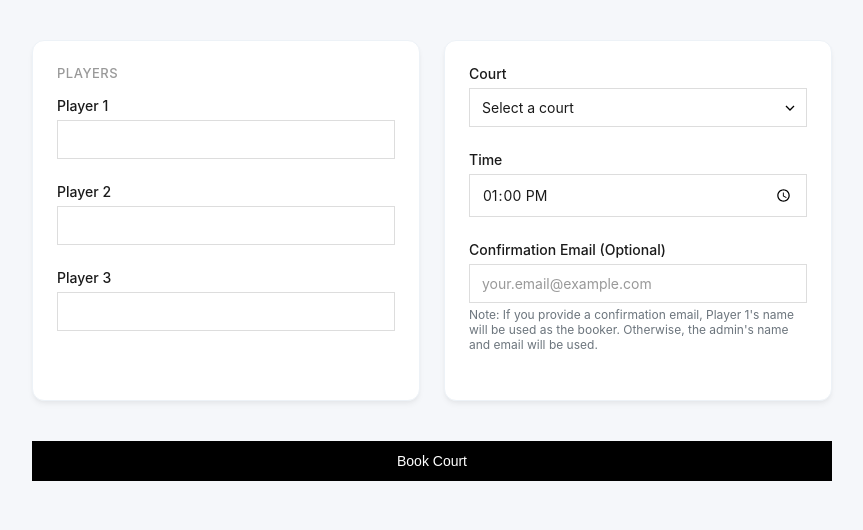
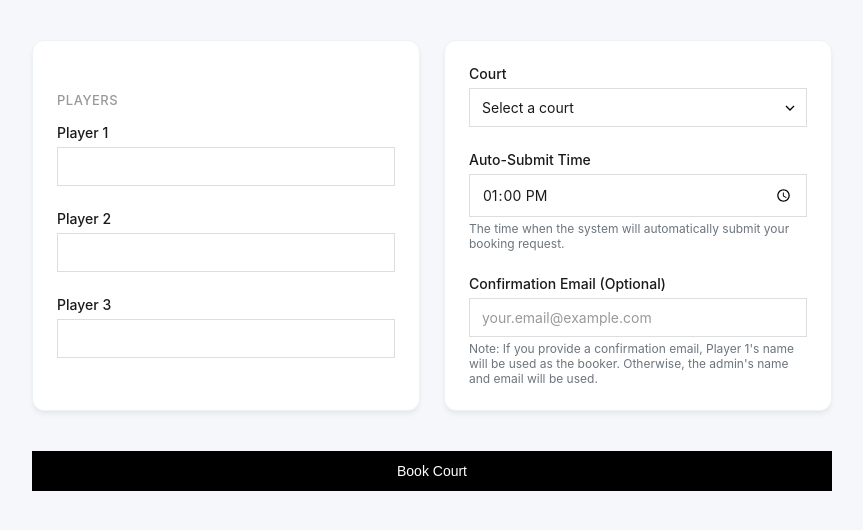
Before and after one commit to Pssttt/court-booking, a FastAPI app: page / in a window 1280 px wide. Shown: the part 147-677 px from the top of the page, without its empty margins (208-1071 px from the left). Run offline with FastAPI, Linux system fonts and the light colour scheme.

Commit message:
feat: implement search bar in all bookings & adjust layout

```diff
--- a/app/static/css/booking.css
+++ b/app/static/css/booking.css
@@ -6,10 +6,15 @@
   background: #fff;
   padding: 24px;
   border-radius: 12px;
-    box-shadow: 0 4px 6px -1px rgba(0, 0, 0, 0.05), 0 2px 4px -1px rgba(0, 0, 0, 0.03);
+  box-shadow:
+    0 4px 6px -1px rgba(0, 0, 0, 0.05),
+    0 2px 4px -1px rgba(0, 0, 0, 0.03);
   border: 1px solid #edf2f7;
-    margin-bottom: 0; /* Reset margin as grid handles gap */
-    height: 100%; /* Match height in grid */
+  margin-bottom: 0;
+  height: 100%;
+  display: flex;
+  flex-direction: column;
+  justify-content: center;
 }
 
 @media (min-width: 768px) {
@@ -36,6 +41,10 @@
   }
 }
 
+.form-group:last-child {
+  margin-bottom: 0;
+}
+
 .section-title {
   font-size: 13px;
   font-weight: 500;
@@ -53,7 +62,8 @@ label {
   margin-bottom: 6px;
 }
 
-input, select {
+input,
+select {
   width: 100%;
   padding: 10px 12px;
   font-size: 14px;
@@ -65,7 +75,8 @@ input, select {
   appearance: none;
 }
 
-input:focus, select:focus {
+input:focus,
+select:focus {
   outline: none;
   border-color: #000;
   box-shadow: inset 0 0 0 2px #f5f5f5;
@@ -97,7 +108,9 @@ button {
   color: #fff;
   border: none;
   cursor: pointer;
-    transition: background 0.2s, opacity 0.2s;
+  transition:
+    background 0.2s,
+    opacity 0.2s;
   margin-top: 16px;
   margin-bottom: 16px;
 }
@@ -138,7 +151,8 @@ button:disabled {
   display: none; /* Hidden by default */
 }
 
-input.is-invalid, select.is-invalid {
+input.is-invalid,
+select.is-invalid {
   border-color: #dc3545;
   box-shadow: inset 0 0 0 2px #fae2e5;
 }
--- a/app/templates/booking.html
+++ b/app/templates/booking.html
@@ -55,7 +55,7 @@
           </div>
 
           <div class="form-group">
-            <label for="submitTime">Time</label>
+            <label for="submitTime">Auto-Submit Time</label>
             <input
               type="time"
               id="submitTime"
@@ -63,6 +63,10 @@
               value="13:00"
               required
             />
+            <small class="form-text-muted"
+              >The time when the system will automatically submit your booking
+              request.</small
+            >
           </div>
 
           <div class="form-group">
@@ -123,7 +127,9 @@
 
       function showError(elementId, message) {
         const inputElement = document.getElementById(elementId);
-        const errorMessageElement = document.getElementById(elementId + "-error");
+        const errorMessageElement = document.getElementById(
+          elementId + "-error",
+        );
         inputElement.classList.add("is-invalid");
         errorMessageElement.textContent = message;
         errorMessageElement.style.display = "block";
@@ -131,7 +137,9 @@
 
       function clearError(elementId) {
         const inputElement = document.getElementById(elementId);
-        const errorMessageElement = document.getElementById(elementId + "-error");
+        const errorMessageElement = document.getElementById(
+          elementId + "-error",
+        );
         inputElement.classList.remove("is-invalid");
         errorMessageElement.textContent = "";
         errorMessageElement.style.display = "none";
```
Also changed, not shown: app/templates/bookings.html (+50 -1 lines). Lines whose indentation alone changed are shown as unchanged.
